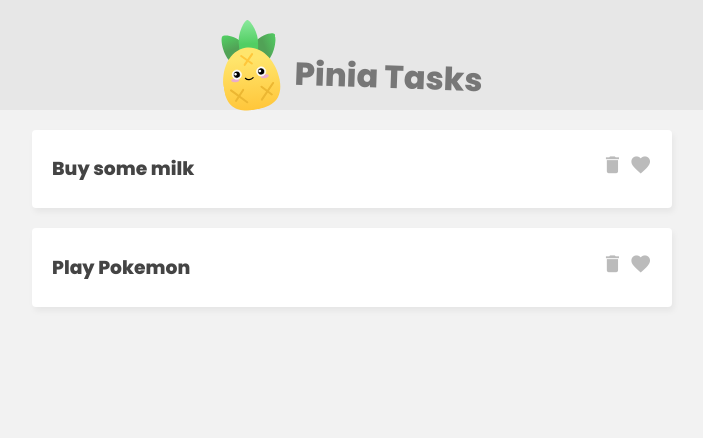
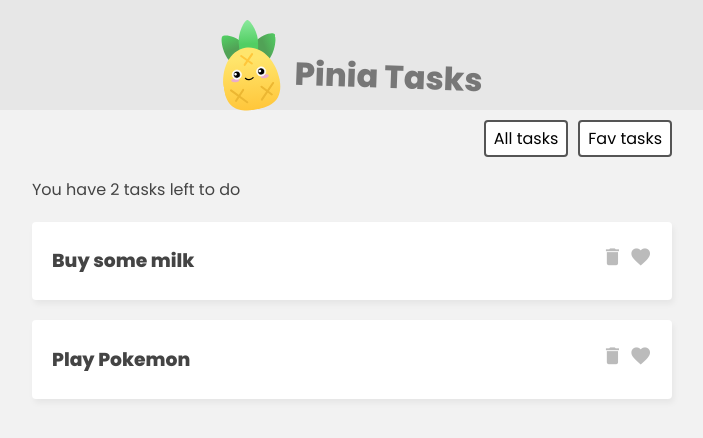
Before and after one commit to Ismail020/Pinia-crash-course, a Vue app: page / in a window 1280 px wide. Shown: the top 438 px of the page, without its empty margins (288-991 px from the left). Built offline with nearby package versions, Linux system fonts and the light colour scheme.

Commit message:
Added getters

```diff
--- a/src/App.vue
+++ b/src/App.vue
@@ -2,13 +2,26 @@
   <main>
     <!-- heading -->
     <header>
-          <img src="./assets/pinia-logo.svg" alt="pinia logo">
+      <img src="./assets/pinia-logo.svg" alt="pinia logo" />
       <h1>Pinia Tasks</h1>
     </header>
 
+    <!-- filter -->
+    <nav class="filter">
+      <button @click="filter = 'all'" >All tasks</button>
+      <button @click="filter = 'favs'" >Fav tasks</button>
+    </nav>
+
     <!-- task list -->
-        <div class="task-list">
+    <div class="task-list" v-if="filter === 'all'">
+      <p>You have {{ taskStore.totalCount }} tasks left to do</p>
       <div v-for="task in taskStore.tasks">
+        <TaskDetails :task="task" />
+      </div>
+    </div>
+    <div class="task-list" v-else>
+      <p>You have {{ taskStore.favCount }} tasks left to do</p>
+      <div v-for="task in taskStore.favs">
         <TaskDetails :task="task" />
       </div>
     </div>
@@ -16,8 +29,9 @@
 </template>
 
 <script>
-import TaskDetails from './components/TaskDetails.vue';
-import { useTaskStore } from './stores/TaskStore';
+import { ref } from "vue";
+import TaskDetails from "./components/TaskDetails.vue";
+import { useTaskStore } from "./stores/TaskStore";
 
 export default {
   components: {
@@ -26,8 +40,11 @@
   setup() {
     const taskStore = useTaskStore();
 
+    const filter = ref('all')
+
     return {
       taskStore,
+      filter
     };
   },
 };
--- a/src/assets/main.css
+++ b/src/assets/main.css
@@ -58,3 +58,21 @@
   cursor: pointer;
   color: #bbb;
 }
+
+/* filter nav */
+.filter {
+  width: 640px;
+  margin: 10px auto;
+  text-align: right;
+}
+.filter button {
+  display: inline-block;
+  margin-left: 10px;
+  background: #fff;
+  border: 2px solid #555;
+  border-radius: 4px;
+  padding: 4px 8px;
+  cursor: pointer;
+  font-size: 0.8em;
+  font-size: 1em;
+}
--- a/src/stores/TaskStore.js
+++ b/src/stores/TaskStore.js
@@ -1,10 +1,24 @@
 import { defineStore } from "pinia";
 
-export const useTaskStore = defineStore('taskStore', {
-    state: () => ({
-        tasks: [
-            { id: 1, title: 'Buy some milk', isFav: false },
-            { id: 2, title: 'Play Pokemon', isFav: true },
-        ],
-    }),
-})
+export const useTaskStore = defineStore("taskStore", {
+  state: () => ({
+    tasks: [
+      { id: 1, title: "Buy some milk", isFav: false },
+      { id: 2, title: "Play Pokemon", isFav: true },
+    ],
+  }),
+
+  getters: {
+    favs() {
+      return this.tasks.filter(t => t.isFav);
+    },
+    favCount() {
+        return this.tasks.reduce((p, c) => {
+            return c.isFav ? p + 1 : p;
+        }, 0);
+    },
+    totalCount: (state) => {
+        return state.tasks.length;
+    }
+  },
+});
```
Lines whose indentation alone changed are shown as unchanged.
